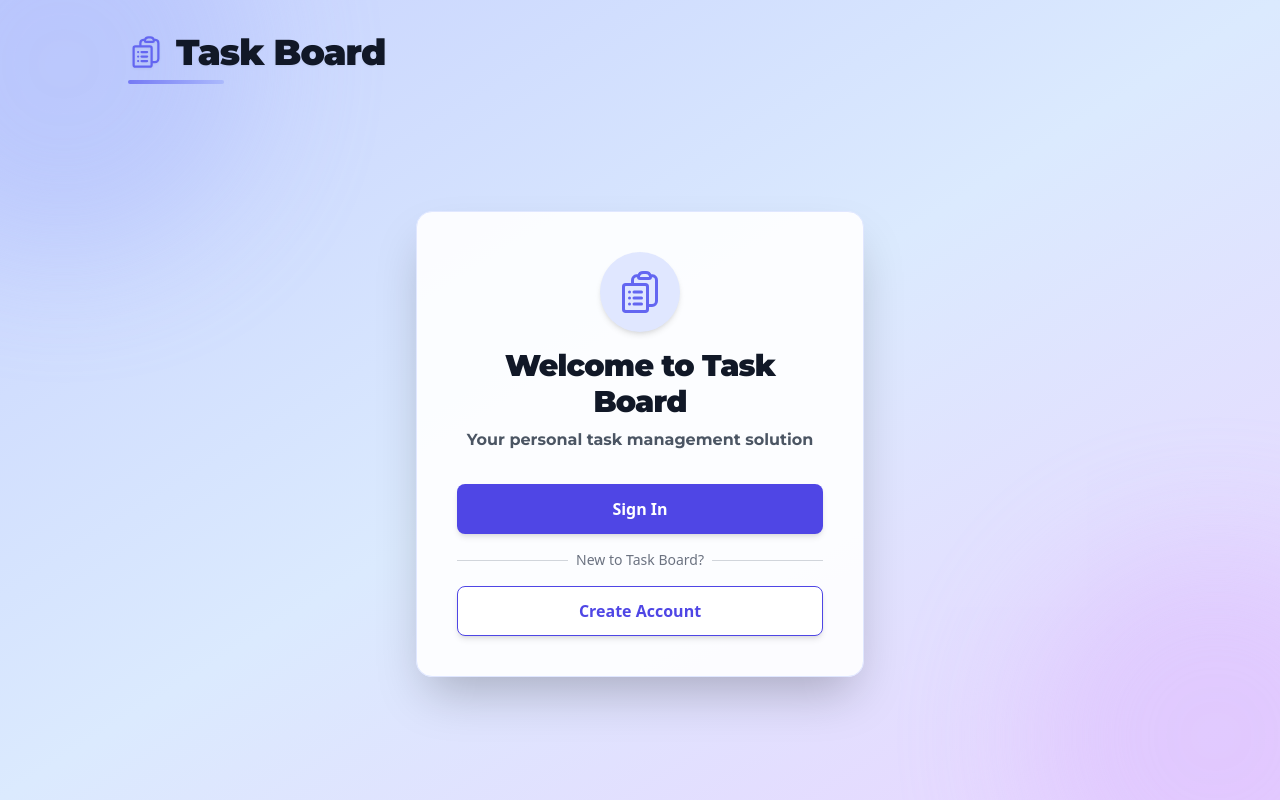
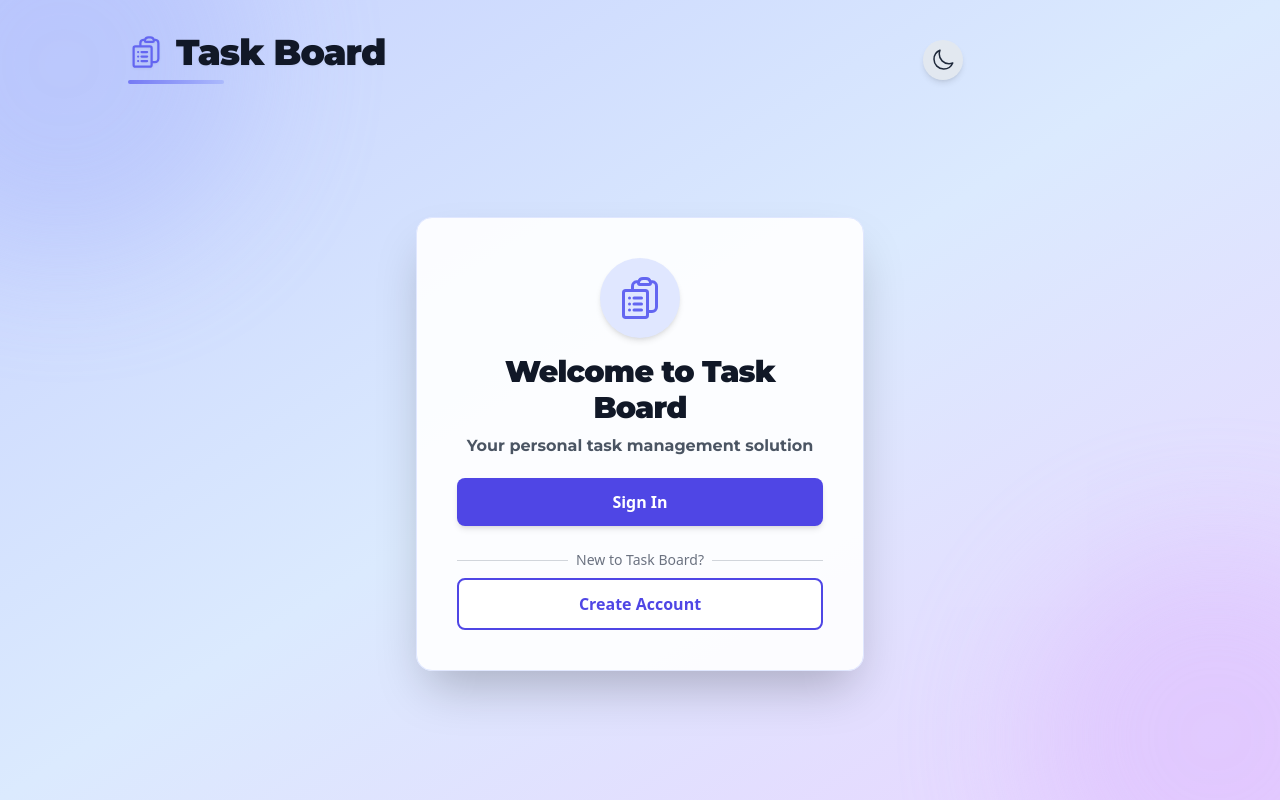
Before and after one commit to GaGaNRaJ2003/Task-Board, a React (Vite) app in the folder frontend/: page / in a window 1280 px wide. Built offline with nearby package versions, Linux system fonts and the light colour scheme.

Commit message:
Ui change

```diff
--- a/frontend/src/components/LandingPage.jsx
+++ b/frontend/src/components/LandingPage.jsx
@@ -3,12 +3,14 @@ import { useAuth } from '../contexts/AuthContext';
 import Login from './Login';
 import Register from './Register';
 import Header from './Header';
-import { ClipboardDocumentListIcon } from '@heroicons/react/24/outline';
+import { ClipboardDocumentListIcon, SunIcon, MoonIcon } from '@heroicons/react/24/outline';
+import { useDarkMode } from '../contexts/DarkModeContext';
 
 export default function LandingPage() {
   const [showLogin, setShowLogin] = useState(false);
   const [showRegister, setShowRegister] = useState(false);
   const { user } = useAuth();
+  const { darkMode, toggleDarkMode } = useDarkMode();
 
   if (user) {
     return null; // If user is logged in, don't show landing page
@@ -23,47 +25,54 @@ export default function LandingPage() {
   }
 
   return (
-    <div className="min-h-screen w-full flex flex-col items-center justify-center bg-gradient-to-br from-indigo-200 via-blue-100 to-purple-200 relative overflow-hidden">
-      {/* Decorative blurred shapes */}
+    <div className="min-h-screen w-full flex flex-col bg-gradient-to-br from-indigo-200 via-blue-100 to-purple-200 dark:bg-gradient-to-br dark:from-slate-900 dark:via-slate-800 dark:to-slate-900 relative overflow-hidden">
       <div className="absolute -top-32 -left-32 w-96 h-96 bg-indigo-300 opacity-30 rounded-full filter blur-3xl z-0 animate-pulse" />
       <div className="absolute -bottom-32 -right-32 w-96 h-96 bg-purple-300 opacity-30 rounded-full filter blur-3xl z-0 animate-pulse" />
-      <div className="w-full max-w-5xl mx-auto mt-8 z-10">
+      <div className="w-full max-w-5xl mx-auto mt-8 z-10 flex items-center justify-between">
         <Header />
+        <button
+          onClick={toggleDarkMode}
+          style={{ position: 'relative', right: '5cm' }}
+          className="p-2 rounded-full bg-slate-200 dark:bg-slate-700 hover:bg-slate-300 dark:hover:bg-slate-600 transition-colors shadow-md"
+          title={darkMode ? 'Switch to light mode' : 'Switch to dark mode'}
+        >
+          {darkMode ? (
+            <SunIcon className="h-6 w-6 text-yellow-400" />
+          ) : (
+            <MoonIcon className="h-6 w-6 text-slate-800" />
+          )}
+        </button>
       </div>
       <div className="flex-1 flex items-center justify-center py-8 px-4 sm:px-6 lg:px-8 z-10">
-        <div className="max-w-md w-full space-y-8 p-10 bg-white/90 dark:bg-slate-800/90 rounded-2xl shadow-2xl border border-indigo-100 dark:border-slate-700 transition-all duration-300 animate-fade-in flex flex-col items-center">
-          <div className="flex flex-col items-center">
-            <span className="bg-indigo-100 p-4 rounded-full mb-2 shadow-md">
+        <div className="max-w-md w-full p-10 bg-white/90 dark:bg-slate-800/90 rounded-2xl shadow-2xl border border-indigo-100 dark:border-slate-700 transition-all duration-300 animate-fade-in flex flex-col items-center">
+          <span className="bg-indigo-100 p-4 rounded-full mb-4 shadow-md">
             <ClipboardDocumentListIcon className="h-12 w-12 text-indigo-500" />
           </span>
-            <h2 className="mt-2 text-center text-3xl font-extrabold text-gray-900 dark:text-white font-[Montserrat] tracking-tight">
+          <h2 className="text-3xl font-extrabold text-gray-900 dark:text-white font-[Montserrat] tracking-tight text-center mb-2">
             Welcome to Task Board
           </h2>
-            <p className="mt-2 text-center text-base text-gray-600 dark:text-gray-300 font-[Montserrat]">
+          <p className="mb-5 text-center text-md text-gray-600 dark:text-gray-300 font-[Montserrat]">
             Your personal task management solution
           </p>
-          </div>
-          <div className="mt-8 space-y-4 w-full">
           <button
             onClick={() => setShowLogin(true)}
-              className="group relative w-full flex justify-center py-3 px-4 border border-transparent text-base font-semibold rounded-lg text-white bg-indigo-600 hover:bg-indigo-700 focus:outline-none focus:ring-2 focus:ring-offset-2 focus:ring-indigo-500 shadow-md transition-all duration-200 hover:scale-105"
+            className="w-full py-3 mb-4 text-base font-semibold rounded-lg text-white bg-indigo-600 hover:bg-indigo-700 focus:outline-none focus:ring-2 focus:ring-offset-2 focus:ring-indigo-500 shadow-md transition-all duration-200"
           >
             Sign In
           </button>
-            <div className="relative flex items-center my-2">
+          <div className="flex items-center w-full my-2">
             <div className="flex-grow border-t border-gray-300 dark:border-gray-600" />
             <span className="mx-2 text-gray-500 dark:text-gray-400 text-sm">New to Task Board?</span>
             <div className="flex-grow border-t border-gray-300 dark:border-gray-600" />
           </div>
           <button
             onClick={() => setShowRegister(true)}
-              className="group relative w-full flex justify-center py-3 px-4 border border-indigo-600 text-base font-semibold rounded-lg text-indigo-600 bg-white hover:bg-indigo-50 focus:outline-none focus:ring-2 focus:ring-offset-2 focus:ring-indigo-500 dark:bg-slate-800 dark:text-indigo-400 dark:border-indigo-400 dark:hover:bg-slate-700 shadow-md transition-all duration-200 hover:scale-105"
+            className="w-full py-3 text-base font-semibold rounded-lg text-indigo-600 border-2 border-indigo-600 bg-white hover:bg-indigo-50 focus:outline-none focus:ring-2 focus:ring-offset-2 focus:ring-indigo-500 dark:bg-slate-800 dark:text-indigo-400 dark:border-indigo-400 dark:hover:bg-slate-700 transition-all duration-200"
           >
             Create Account
           </button>
         </div>
       </div>
     </div>
-    </div>
   );
 }
--- /dev/null
+++ b/frontend/src/contexts/DarkModeContext.jsx
@@ -0,0 +1,33 @@
+import { createContext, useContext, useState, useEffect } from 'react';
+
+const DarkModeContext = createContext();
+
+export function DarkModeProvider({ children }) {
+  const [darkMode, setDarkMode] = useState(() => {
+    // Default to light mode if not set
+    return localStorage.getItem('theme') === 'dark';
+  });
+
+  useEffect(() => {
+    const root = window.document.documentElement;
+    if (darkMode) {
+      root.classList.add('dark');
+      localStorage.setItem('theme', 'dark');
+    } else {
+      root.classList.remove('dark');
+      localStorage.setItem('theme', 'light');
+    }
+  }, [darkMode]);
+
+  const toggleDarkMode = () => setDarkMode((d) => !d);
+
+  return (
+    <DarkModeContext.Provider value={{ darkMode, setDarkMode, toggleDarkMode }}>
+      {children}
+    </DarkModeContext.Provider>
+  );
+}
+
+export function useDarkMode() {
+  return useContext(DarkModeContext);
+}
--- a/frontend/src/main.jsx
+++ b/frontend/src/main.jsx
@@ -2,7 +2,10 @@ import React from 'react'
 import ReactDOM from 'react-dom/client'
 import App from './App'
 import './index.css'
+import { DarkModeProvider } from './contexts/DarkModeContext'
 
 ReactDOM.createRoot(document.getElementById('root')).render(
-  <App />
+  <DarkModeProvider>
+    <App />
+  </DarkModeProvider>
 )
```
Lines whose indentation alone changed are shown as unchanged.
